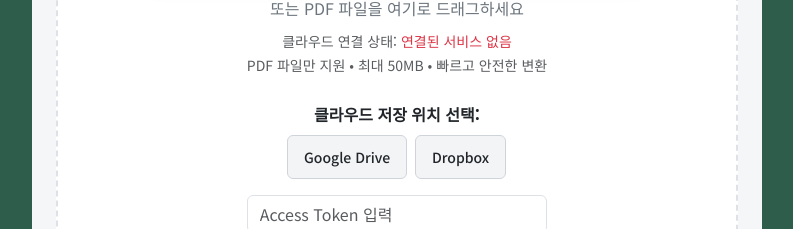
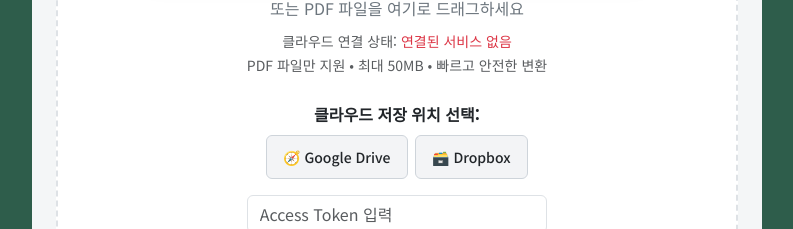
Before and after one commit to Hoddoc/pdfjpgtool, a website: page index.html in a window 1280 px wide. Shown: the part 800-1029 px from the top of the page, without its empty margins (243-1036 px from the left). Drawn offline with nearby package versions, Linux system fonts and the light colour scheme; a script that the page names is missing.

Commit message:
Update index.html

```diff
--- a/index.html
+++ b/index.html
@@ -505,8 +505,8 @@
         <div class="cloud-upload-section mt-4 text-center">
           <label class="form-label fw-bold d-block mb-2">클라우드 저장 위치 선택:</label>
           <div class="d-flex justify-content-center gap-2 mb-3">
-            <button type="button" class="btn btn-outline-secondary btn-developer-style" onclick="setCloudProvider('google')">Google Drive</button>
-            <button type="button" class="btn btn-outline-secondary btn-developer-style" onclick="setCloudProvider('dropbox')">Dropbox</button>
+            <button type="button" class="btn btn-outline-secondary btn-developer-style" onclick="setCloudProvider('google')">🧭 Google Drive</button>
+            <button type="button" class="btn btn-outline-secondary btn-developer-style" onclick="setCloudProvider('dropbox')">🗃️ Dropbox</button>
           </div>
 
           <input type="text" id="cloud-token" class="form-control mt-2 mx-auto" placeholder="Access Token 입력" required style="max-width: 400px;">
@@ -605,6 +605,7 @@
   reader.readAsDataURL(file);
 }
 </script>
+
 
 
 
```
